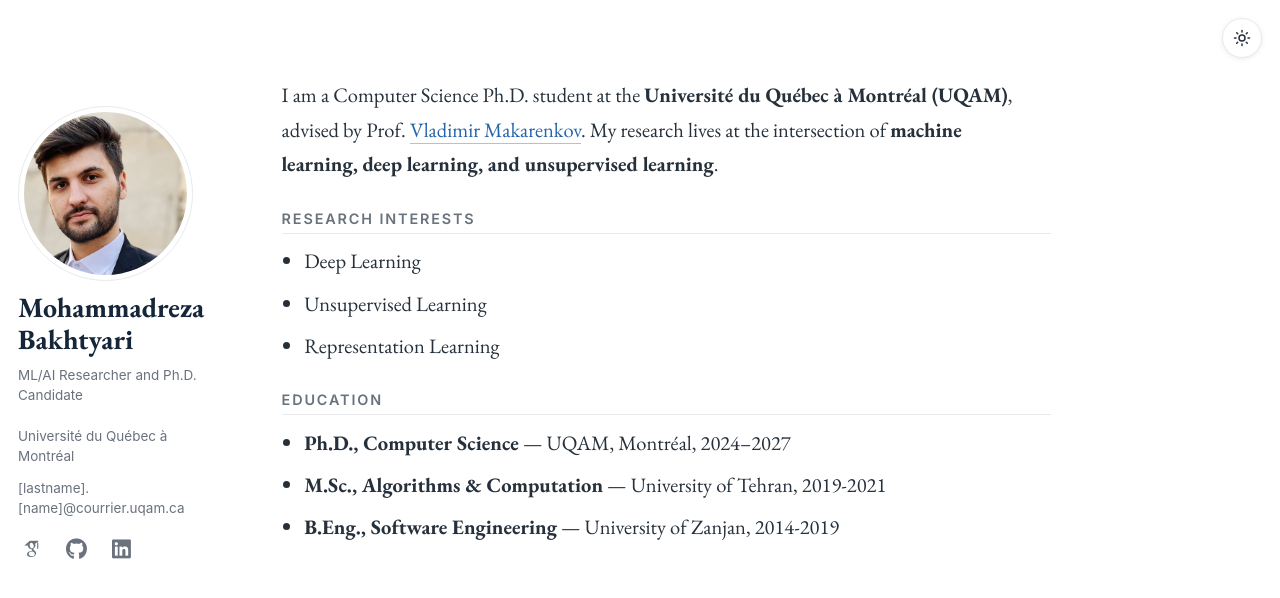
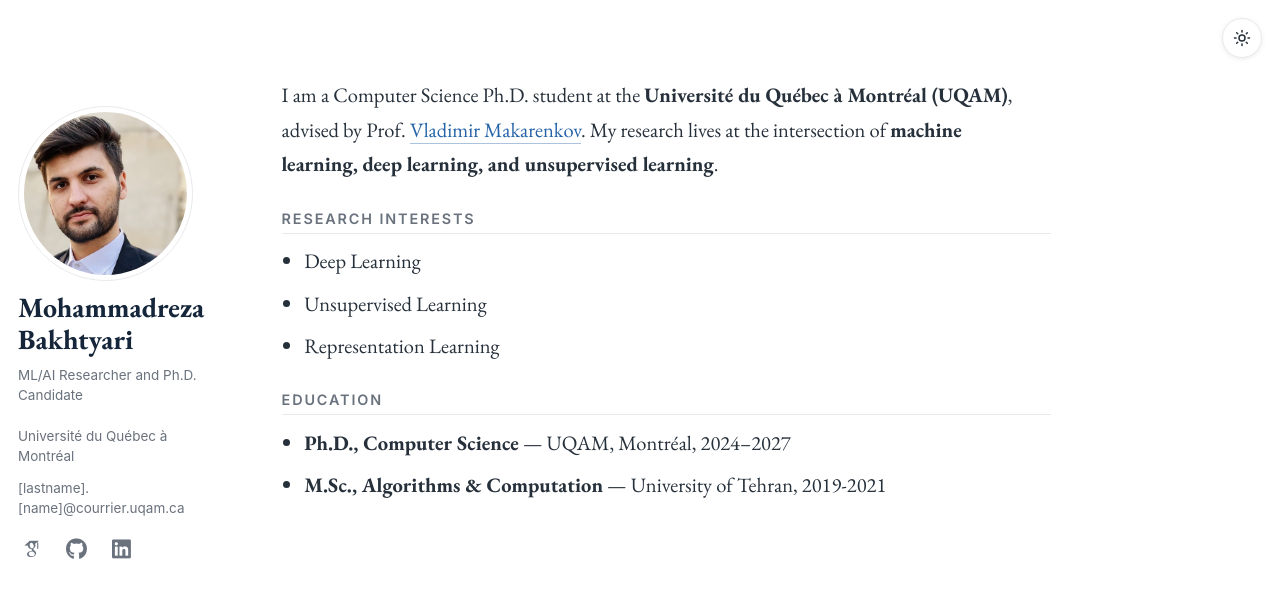
Before and after one commit to mrbakhtyari/mrbakhtyari.github.io, a Jekyll site: the page built from _pages/about.md, in a window 1280 px wide. Shown: the top 598 px of the page. Built offline with Jekyll 4.4.1, drawn with Linux system fonts in a browser that asks for light colours; some web fonts are replaced.

Commit message:
chore: update education info

```diff
--- a/_pages/about.md
+++ b/_pages/about.md
@@ -20,4 +20,3 @@ I am a Computer Science Ph.D. student at the **Université du Québec à Montré
 
 - **Ph.D., Computer Science** — UQAM, Montréal, 2024–2027
 - **M.Sc., Algorithms &amp; Computation** — University of Tehran, 2019-2021
-- **B.Eng., Software Engineering** — University of Zanjan, 2014-2019
```
